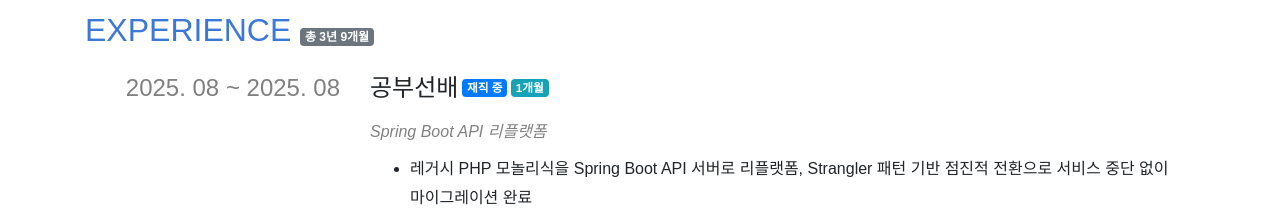
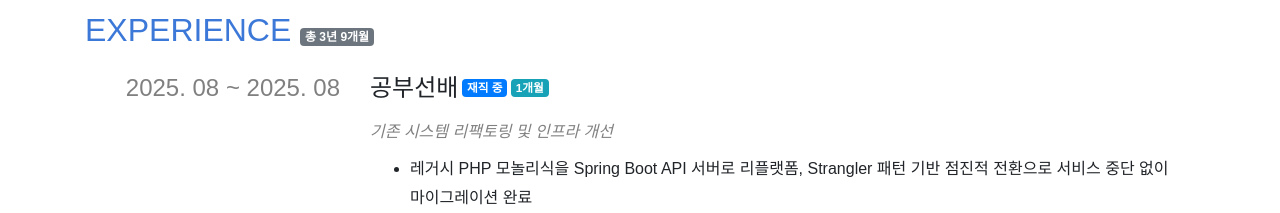
Before and after one commit to yuneast/resume, a Next.js app: page / in a window 1280 px wide. Shown: the part 1140-1353 px from the top of the page. Built offline with nearby package versions, Linux system fonts and the light colour scheme; a web font is replaced by a local one.

Commit message:
Update experience.ts

```diff
--- a/payload/experience.ts
+++ b/payload/experience.ts
@@ -10,7 +10,7 @@ const experience: IExperience.Payload = {
       title: '공부선배',
       positions: [
         {
-          title: 'Spring Boot API 리플랫폼',
+          title: '기존 시스템 리팩토링 및 인프라 개선',
           startedAt: '2025-08',
           descriptions: [
             '레거시 PHP 모놀리식을 Spring Boot API 서버로 리플랫폼, Strangler 패턴 기반 점진적 전환으로 서비스 중단 없이 마이그레이션 완료',
```
